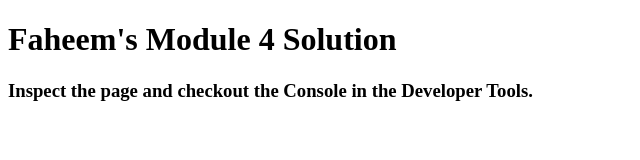
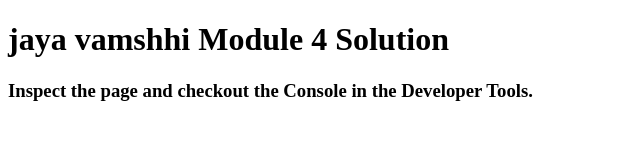
Before and after one commit to vamshhiv9/HTML-CSS-and-Javascript-for-Web-Developers, a plain HTML site: page module-4-solution/index.html in a window 1280 px wide. Shown: the whole page, without its empty margins (0-640 px from the left). Drawn offline with Linux system fonts and the light colour scheme.

Commit message:
Update index.html

```diff
--- a/module-4-solution/index.html
+++ b/module-4-solution/index.html
@@ -11,7 +11,7 @@
   <script src="script.js"></script>
 </head>
 <body>
-  <h1>Faheem's Module 4 Solution</h1>
+  <h1>jaya vamshhi Module 4 Solution</h1>
   <h3>Inspect the page and checkout the Console in the Developer Tools.</h3>
 </body>
 </html>
```
